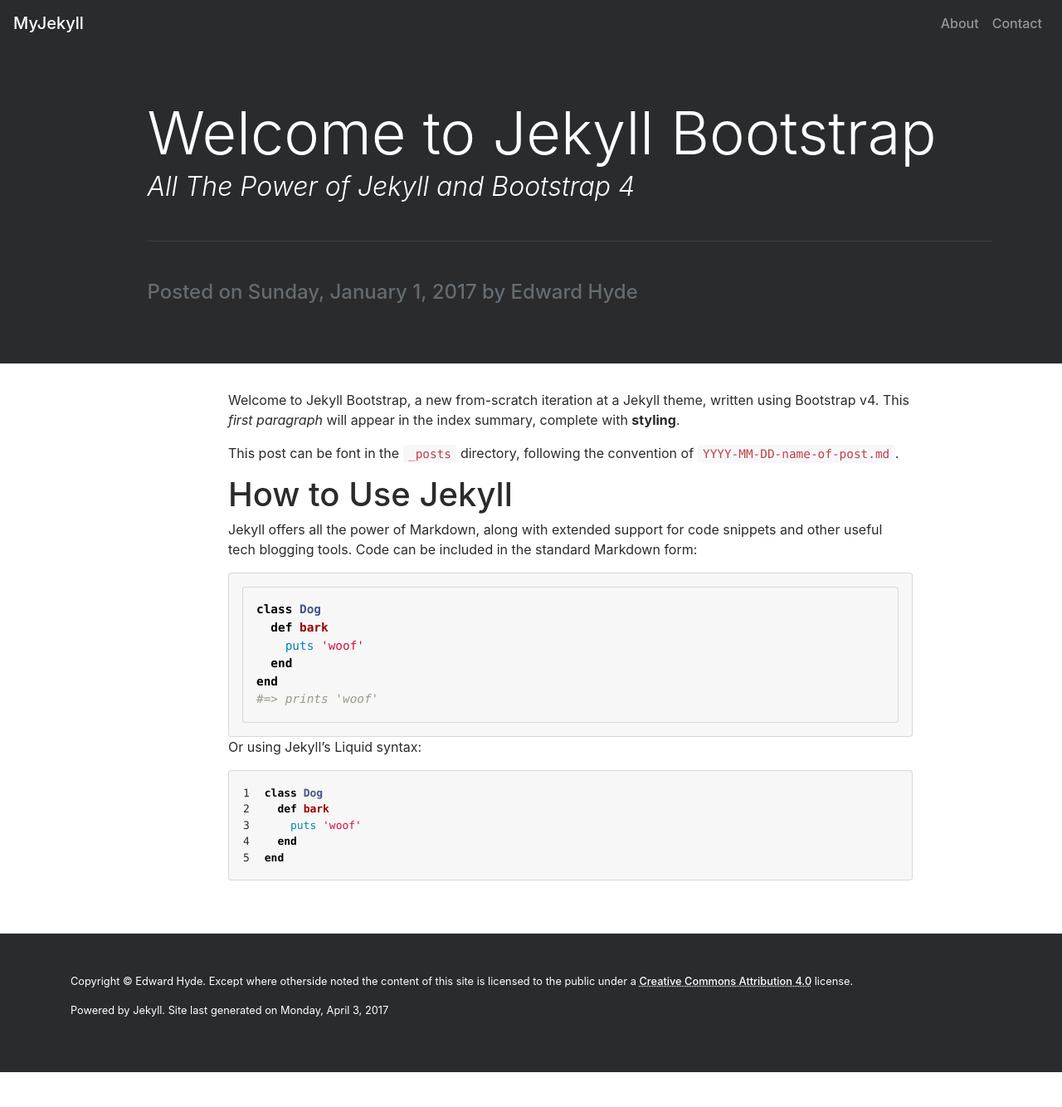
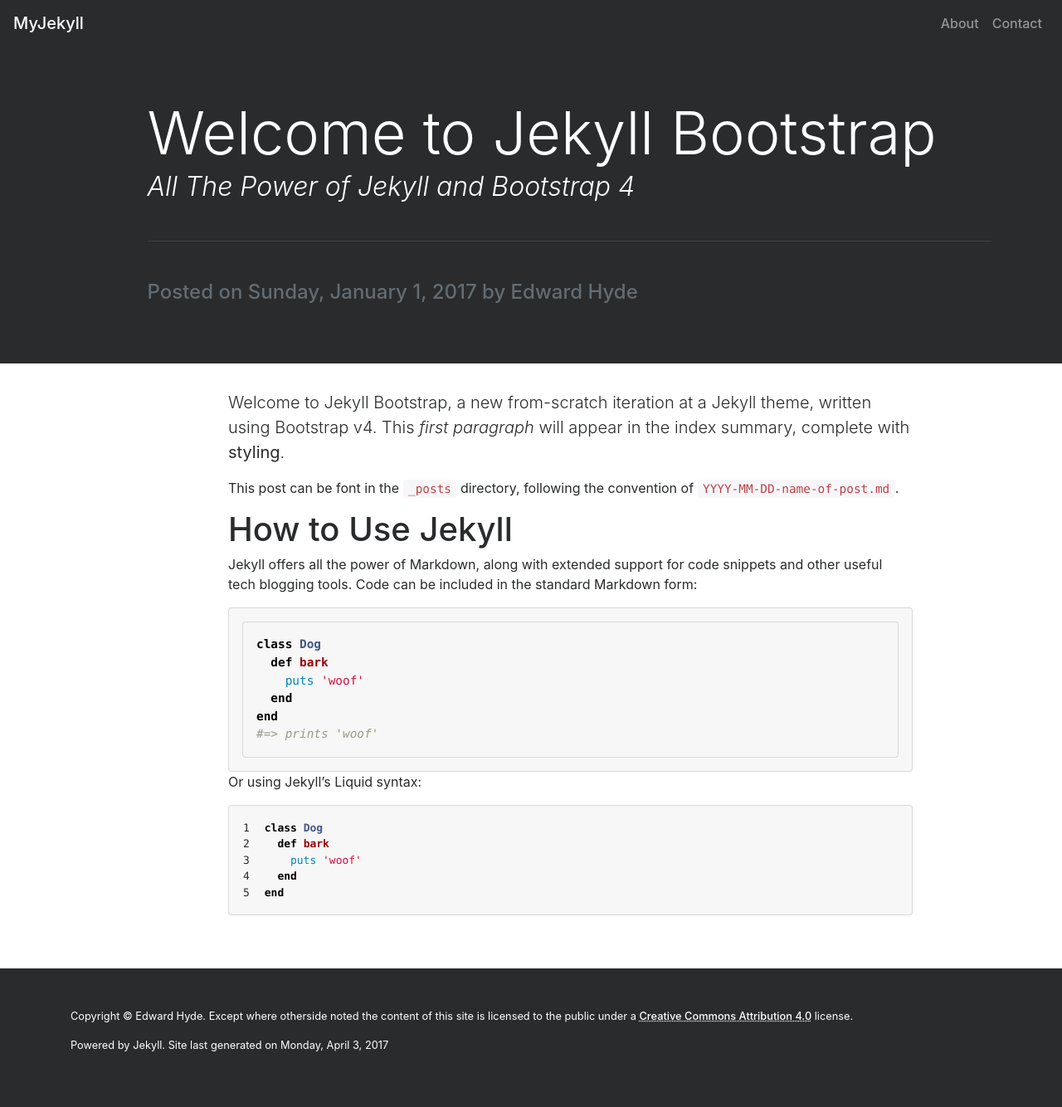
Before and after one commit to eToThePiIPower/bootstrap4jekyll, a Jekyll site: the page built from _posts/2017-04-01-first-post.md, in a window 1280 px wide. Shown: the whole page at 83% size. Built offline with Jekyll 4.4.1, drawn with Linux system fonts in a browser that asks for light colours; nearby versions of some CDN libraries; before the commit the page ends 1292 px from its top, so only the background shows below that.

Commit message:
Mark first paragraph of posts same as .lead

```diff
--- a/css/site.css
+++ b/css/site.css
@@ -82,6 +82,11 @@
   color: white;
 }
 
+.post-content p:first-child {
+  font-size: 1.25rem;
+  font-weight: 300;
+}
+
 @media (min-width: 992px) {
   .navbar-inverse {
     background-color: transparent!important;
```
